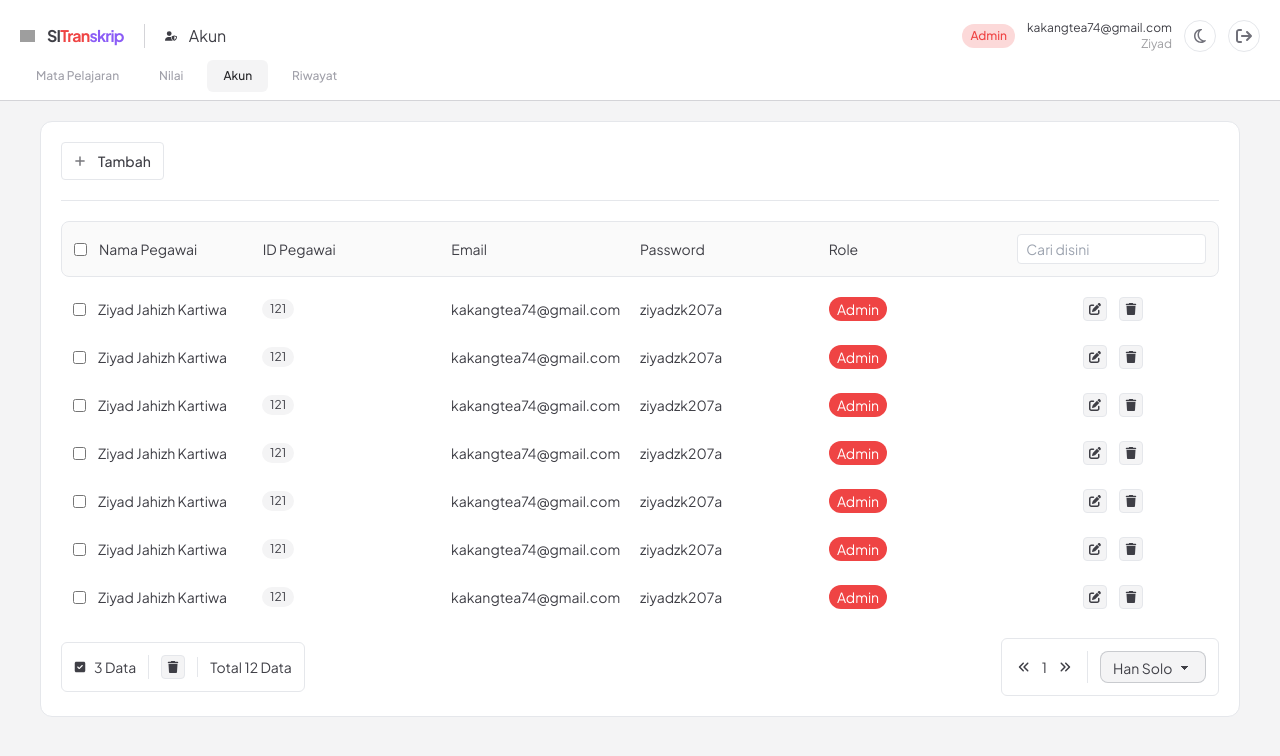
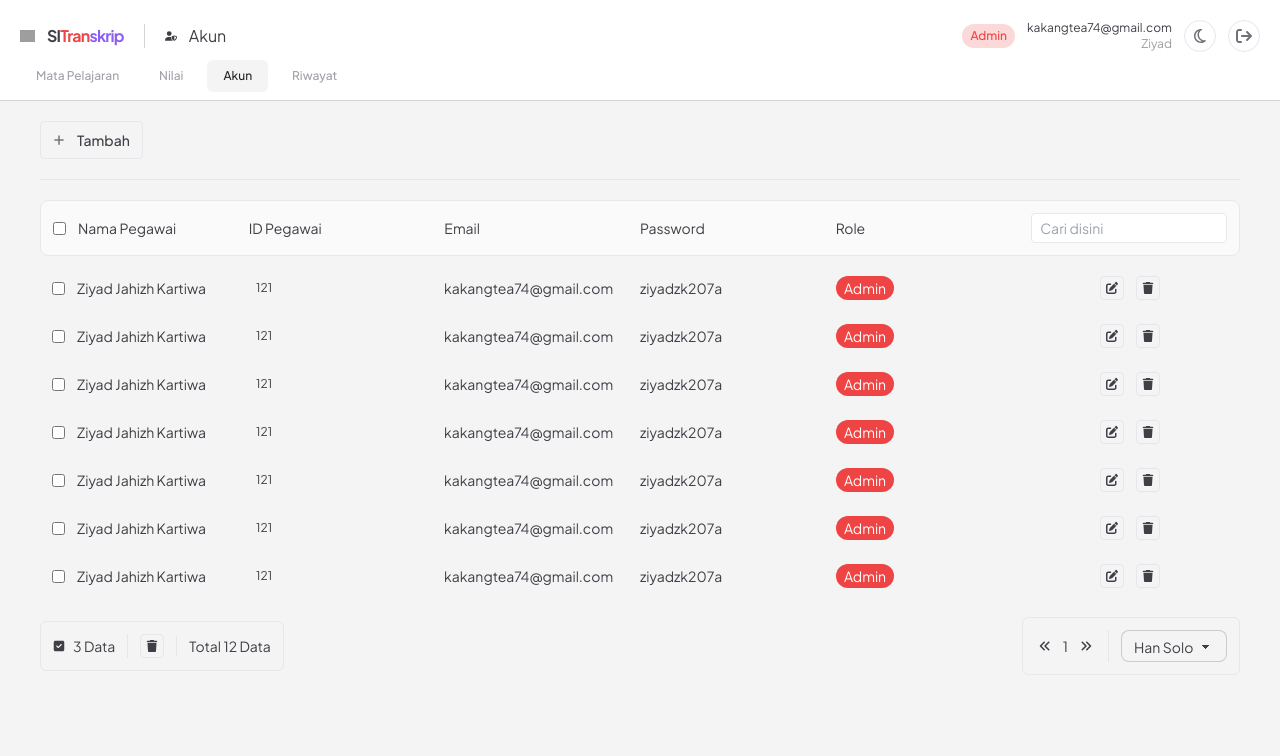
Before and after one commit to ZiyadZK/transkrippu-web, a Next.js app: page /akun in a window 1280 px wide. Shown: the top 756 px of the page. Built offline with nearby package versions, Linux system fonts and the light colour scheme; grey boxes are pictures that could not be loaded.

Commit message:
changing layout

```diff
--- a/src/components/mainLayout.jsx
+++ b/src/components/mainLayout.jsx
@@ -156,9 +156,7 @@ export default function MainLayoutPage({ children }) {
                     )}
                 </div>
                 <div className="px-2 md:px-10 pt-2 md:pt-5 pb-10 relative overflow-auto w-full h-screen no-scrollbar">
-                    <div className="p-5 border dark:border-zinc-800 bg-white dark:bg-zinc-900 md:rounded-xl rounded-md">
-                        {children}
-                    </div>
+                    {children}
                 </div>
             </div>
             <div className="drawer-side">
```
